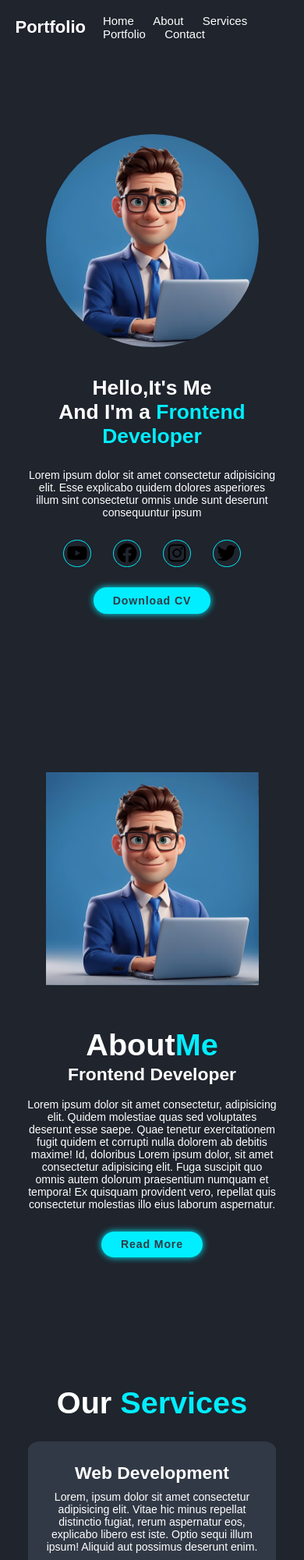
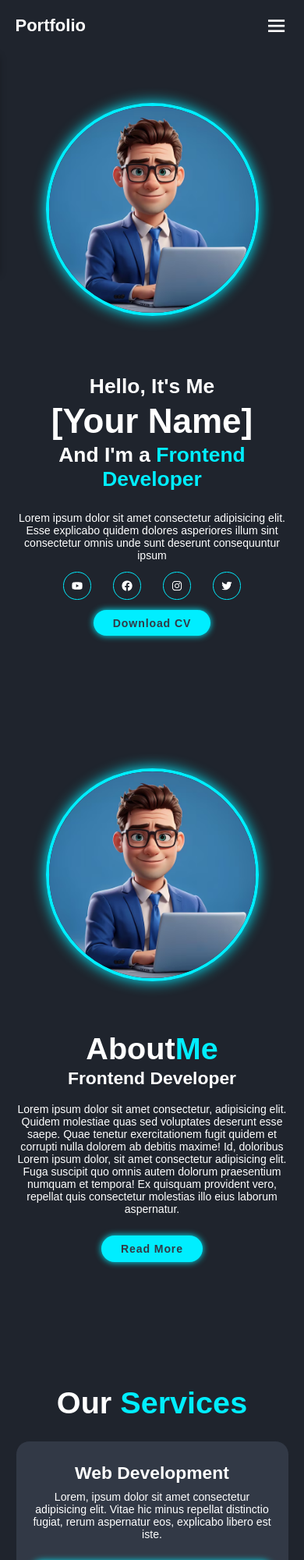
Before and after one commit to inamansaini/deepak_portfolioo, a plain HTML site: page index.html in a window 390 px wide. Shown: the top 2000 px of the page at 78% size. Drawn offline with nearby package versions, Linux system fonts and the light colour scheme.

Commit message:
Initial commit

```diff
--- a/index.html
+++ b/index.html
@@ -4,6 +4,8 @@
     <meta charset="UTF-8">
     <meta name="viewport" content="width=device-width, initial-scale=1.0">
     <title>Portfolio</title>
+
+    <link href='https://unpkg.com/boxicons@2.1.4/css/boxicons.min.css' rel='stylesheet'>
 
     <style>
         *{
@@ -56,14 +58,24 @@
 
         }
         .navbar a:hover,
-        .navbar a:active{
+        .navbar a.active{
             color:#0ef;
         }
+
+        #menu-icon {
+            font-size: 3.6rem;
+            color: #fff;
+            display: none;
+        }
+
         .home{
             display: flex;
             justify-content: center;
             align-items: center;
-
+            gap: 3rem;
+        }
+        .home-content {
+            flex: 1;
         }
         .home-content h3{
             font-size: 3.2rem;
@@ -75,9 +87,16 @@
             font-weight: 700;
             line-height: 1.3;
         }
+        .home-img {
+            flex: 1;
+            text-align: center;
+        }
         .home-img img{
-            width:35vw;
+            width: 35vw;
+            max-width: 400px;
             border-radius: 50%;
+            border: .5rem solid #0ef;
+            box-shadow: 0 0 2rem #0ef;
         }
         .home-content p{
             font-size: 1.6rem;
@@ -96,15 +115,23 @@
             border: .2rem solid #0ef;
             border-radius: 50%;
             font-size: 2rem;
-            color:var(--main-color);
-            margin: 3rem 1.5rem 3rem;
-            transition:2s ease;
+            color: #0ef;
+            margin: 3rem 1.5rem 3rem 0;
+            transition:.5s ease;
         }
         .social-media a:hover{
             background-color: #0ef;
             color:#323946;
             box-shadow: 0 0 1rem #0ef;
         }
+        .social-media a img {
+            width: 50%;
+            filter: invert(1);
+        }
+        .social-media a:hover img {
+            filter: none;
+        }
+
         .btn{
             display: inline-block;
             padding: 1rem 2.8rem;
@@ -124,25 +151,28 @@
             display:flex;
             justify-content: center;
             align-items: center;
-            gap:2rem;
+            gap: 4rem;
         }
-        .about-img{
-            display: flex;
-            justify-content: center;
-            align-items: center;
-            gap: 3rem;
+        .about-img {
+            text-align: center;
         }
         .about-img img{
-            width:35vw;
+            width: 35vw;
+            max-width: 400px;
+            border-radius: 50%;
+            border: .5rem solid #0ef;
+            box-shadow: 0 0 2rem #0ef;
         }
         .heading{
             text-align: center;
             font-size: 4.5rem;
         }
+        .about-content {
+            text-align: left;
+        }
         .about-content h2{
             text-align: left;
             line-height: 1.2;
-
         }
         .about-content h3{
             font-size: 2.6rem;
@@ -151,41 +181,35 @@
             font-size: 1.6rem;
             margin:2rem 0 3rem;
         }
+
+        .services {
+            text-align: center;
+        }
         .services h2{
             margin-bottom: 5rem;
-            height:max-content;
-            width: 100%;
         }
         .services-container{
-            height: 250px;
-            width: 350px;
-            border:1px solid #323946 ;
-            display:inline-flex;
-            justify-content:space-evenly;
-            align-items:center;
-            flex-wrap:wrap;
-            gap: 5rem;
-            border-radius: 5%;
-
+            display: flex;
+            justify-content: center;
+            align-items: center;
+            flex-wrap: wrap;
+            gap: 3rem;
         }
-        .services-container h3{
-            font-size: 3rem;
-        }
-        .services-container p{
-            font-size: 1.2rem;
-        }
-        .services-container {
-            flex:1 1 30rem;
-            background:#323946;
-            padding:3rem 2rem 4rem;
-            text-align:center;
-            border: 0.2rem solid #323946;
+        .services-box {
+            flex: 1 1 30rem;
+            background: #323946;
+            padding: 3rem 2rem 4rem;
+            border-radius: 2rem;
             text-align: center;
-            border:.2rem solid #1f242d ;
+            border: .2rem solid #1f242d;
             transition: 0.5s ease;
+            height: 300px;
+            display: flex;
+            flex-direction: column;
+            justify-content: center;
         }
         .services-box:hover{
-            background-color:#323946;
+            border-color: #0ef;
             transform: scale(1.02);
         }
         .services-box i {
@@ -199,6 +223,7 @@
             font-size: 1.6rem;
             margin: 1rem 0 3rem;
         }
+
         .portfolio {
             background-color: #1f242d;
         }
@@ -218,13 +243,12 @@
             box-shadow: 0 0 1rem #1f242d;
             overflow:hidden;
             display: flex;
-
         }
         .portfolio-box img{
             width:100%;
             transition: .5s ease;
         }
-        .portfolio-box img:hover{
+        .portfolio-box:hover img{
             transform: scale(1.1);
         }
         .portfolio-box .portfolio-layer{
@@ -239,7 +263,7 @@
             align-items: center;
             flex-direction: column;
             text-align: center;
-            padding: 0.4rem;
+            padding: 0 4rem;
             transform: translateY(100%);
             transition: .5s ease;
 
@@ -264,6 +288,10 @@
             height: 5rem;
             border-radius: 50%;
         }
+        .portfolio-layer a img {
+            width: 50%;
+        }
+
         .contact h2{
             margin-bottom: 3rem;
         }
@@ -283,12 +311,18 @@
             width:100%;
             padding: 1.5rem;
             font-size: 1.6rem;
-            color:#0ef;
+            color:#fff;
             background: #323946;
             border-radius:.8rem;
             margin: .7rem 0;
 
         }
+        .contact form .input-box input::placeholder,
+        .contact form textarea::placeholder {
+            color: #ccc;
+        }
+
+
         .contact form .input-box input{
             width: 49%;
         }
@@ -300,97 +334,145 @@
             cursor: pointer;
         }
         .footer{
-           font-size: 2rem;
+           padding: 2rem 9%;
            background-color:#323946;
-            width: 100%;
            display: flex;
+           justify-content: space-between;
+           align-items: center;
+           flex-wrap: wrap;
+        }
+        .footer-text p {
+            font-size: 1.6rem;
+        }
+        .footer-iconTop {
+            display: inline-flex;
             justify-content: center;
             align-items: center;
-            cursor: pointer;
-            transition: 1s ease;
-
+            padding: .8rem;
+            background: #0ef;
+            border-radius: .8rem;
+            transition: .5s ease;
         }
-        .footer-text:hover{
-            color: #0ef;
-            transition: 2s ease;
+        .footer-iconTop a {
+            font-size: 2.4rem;
+            color: #323946;
+        }
+        .footer-iconTop a:hover {
+            box-shadow: 0 0 1rem #0ef;
         }
 
-        /* ============================================= */
-        /* ===== MOBILE RESPONSIVE FIX ADDED HERE ===== */
-        /* ============================================= */
+
+        @media (max-width: 991px) {
+            .header {
+                padding: 2rem 5%;
+            }
+            section {
+                padding: 10rem 5% 2rem;
+            }
+            .services {
+                padding-bottom: 7rem;
+            }
+            .portfolio {
+                padding-bottom: 7rem;
+            }
+            .footer {
+                padding: 2rem 5%;
+            }
+        }
+
+
         @media (max-width: 768px) {
-            /* Slightly reduce base font size on mobile */
             html {
                 font-size: 55%;
             }
 
-            /* Adjust header padding for smaller screens */
-            .header {
-                padding: 2rem 5%;
+            #menu-icon {
+                display: block;
+                cursor: pointer;
+            }
+            .navbar {
+                position: absolute;
+                top: 100%;
+                left: -100%;
+                width: 100%;
+                padding: 1rem 3%;
+                background: #1f242d;
+                border-top: .1rem solid rgba(0, 0, 0, .2);
+                box-shadow: 0 .5rem 1rem rgba(0, 0, 0, .2);
+                transition: .3s ease;
+            }
+            .navbar.active {
+                left: 0;
+            }
+            .navbar a {
+                display: block;
+                font-size: 2rem;
+                margin: 3rem 0;
             }
 
-            /* Adjust navbar link margin to prevent overflow */
-            .navbar a {
-                margin-left: 2.5rem;
-            }
-
-            /* --- Home Section --- */
-            /* Stack image and content vertically (image on top) */
             .home {
                 flex-direction: column-reverse;
                 text-align: center;
-                padding-top: 15rem; /* Add padding to clear fixed header */
+                padding-top: 15rem;
             }
             .home-img img {
-                width: 70vw; /* Make image larger and manageable */
-                margin-bottom: 4rem; /* Add space below image */
+                width: 70vw;
+                max-width: 300px;
+                margin-bottom: 4rem;
             }
             .home-content h1 {
-                font-size: 5rem; /* Adjust heading size */
+                font-size: 5rem;
             }
             .home-content h3 {
-                font-size: 3rem; /* Adjust heading size */
+                font-size: 3rem;
+            }
+            .social-media {
+                text-align: center;
+                justify-content: center;
+            }
+            .social-media a {
+                margin: 1.5rem;
             }
 
-            /* --- About Section --- */
-            /* Stack image and content vertically */
+            .about {
+                flex-direction: column;
+            }
             .about-img {
-                flex-direction: column;
                 text-align: center;
             }
             .about-img img {
-                width: 70vw; /* Match home image size */
+                width: 70vw;
+                max-width: 300px;
                 margin-bottom: 3rem;
             }
             .about-content {
                 text-align: center;
             }
             .about-content h2 {
-                text-align: center; /* Override desktop's 'text-align: left' */
+                text-align: center;
             }
 
-            /* --- Services Section --- */
             .services h2 {
                 margin-bottom: 3rem;
             }
-            /* Make service containers full-width and stack them */
-            .services-container {
-                display: flex; /* Change from inline-flex */
-                width: 100%;   /* Change from fixed 350px */
-                height: auto;  /* Change from fixed 250px */
-                margin-bottom: 3rem; /* Add space between stacked boxes */
+            .services-box {
+                height: auto;
             }
 
-            /* --- Portfolio Section --- */
-            /* Change 3-column grid to 1-column grid */
             .portfolio-container {
                 grid-template-columns: 1fr;
             }
 
-            /* --- Contact Section --- */
-            /* Stack form inputs instead of side-by-side */
             .contact form .input-box input {
                 width: 100%;
+            }
+
+            .footer {
+                justify-content: center;
+                gap: 2rem;
+            }
+            .footer-text {
+                text-align: center;
             }
         }
 
@@ -400,7 +482,9 @@
     <header class="header">
         <a href="#" class="logo">Portfolio</a>
 
-        <nav class="navbar">
+        <i class='bx bx-menu' id="menu-icon"></i>
+
+        <nav class="navbar" id="navbar">
             <a href="#home" class="active">Home</a>
             <a href="#about">About</a>
             <a href="#services">Services</a>
@@ -408,9 +492,11 @@
             <a href="#contact">Contact</a>
         </nav>
     </header>
+
     <section class="home" id="home">
         <div class="home-content">
-            <h3>Hello,It's Me</h3>
+            <h3>Hello, It's Me</h3>
+            <h1>[Your Name]</h1>
             <h3>And I'm a <span>Frontend Developer</span></h3>
             <p>Lorem ipsum dolor sit amet consectetur adipisicing elit. Esse explicabo quidem dolores asperiores illum sint consectetur omnis unde sunt deserunt consequuntur ipsum</p>
             <div class="social-media">
@@ -425,41 +511,51 @@
             <img src="img.avif" alt="">
         </div>
     </section>
+
     <section class="about" id="about">
         <div class="about-img">
             <img src="img.avif" alt="">
-
+        </div>
         <div class="about-content">
             <h2 class="heading">About<span>Me</span></h2>
             <h3>Frontend Developer</h3>
             <p>Lorem ipsum dolor sit amet consectetur, adipisicing elit. Quidem molestiae quas sed voluptates deserunt esse saepe. Quae tenetur exercitationem fugit quidem et corrupti nulla dolorem ab debitis maxime! Id, doloribus Lorem ipsum dolor, sit amet consectetur adipisicing elit. Fuga suscipit quo omnis autem dolorum praesentium numquam et tempora! Ex quisquam provident vero, repellat quis consectetur molestias illo eius laborum aspernatur.
-
             </p>
             <a href="#" class="btn">Read More</a>
         </div>
-        </div>
     </section>
+
     <section class="services" id="services">
         <h2 class="heading">Our <span>Services</span></h2>
+
         <div class="services-container" >
+
            <div class="services-box">
                 <h3>Web Development</h3>
-            <p>Lorem, ipsum dolor sit amet consectetur adipisicing elit. Vitae hic minus repellat distinctio fugiat, rerum aspernatur eos, explicabo libero est iste. Optio sequi illum ipsum! Aliquid aut possimus deserunt enim.</p>
+                <p>Lorem, ipsum dolor sit amet consectetur adipisicing elit. Vitae hic minus repellat distinctio fugiat, rerum aspernatur eos, explicabo libero est iste.</p>
                 <a href="#" class="btn">Read More</a>
            </div>
-    </div>
-        <div class="services-container" >
+
            <div class="services-box">
                 <h3>Backend Developer</h3>
-            <p>Lorem, ipsum dolor sit amet consectetur adipisicing elit. Vitae hic minus repellat distinctio fugiat, rerum aspernatur eos, explicabo libero est iste. Optio sequi illum ipsum! Aliquid aut possimus deserunt enim.</p>
+                <p>Lorem, ipsum dolor sit amet consectetur adipisicing elit. Vitae hic minus repellat distinctio fugiat, rerum aspernatur eos, explicabo libero est iste.</p>
                 <a href="#" class="btn">Read More</a>
-        </div></div>
+           </div>
+
+           <div class="services-box">
+                <h3>UI/UX Design</h3>
+                <p>Lorem, ipsum dolor sit amet consectetur adipisicing elit. Vitae hic minus repellat distinctio fugiat, rerum aspernatur eos, explicabo libero est iste.</p>
+                <a href="#" class="btn">Read More</a>
+           </div>
+
+        </div>
     </section>
 
     <section class="portfolio " id="portfolio">
         <h2 class="heading">Latest<span>Project</span></h2>
+
         <div class="portfolio-container">
-            <div class="services-box">
+
             <div class="portfolio-box">
                 <img src="portfolio1.jpg" alt="">
                 <div class="portfolio-layer">
@@ -469,7 +565,7 @@
                     <a href="#" ><img src="send-solid-24.png" alt=""></a>
                 </div>
             </div>
-            </div>
+
             <div class="portfolio-box">
                 <img src="portfolio2.jpg" alt="">
                 <div class="portfolio-layer">
@@ -478,8 +574,8 @@
                     </p>
                     <a href="#" ><img src="send.png" alt=""></a>
                 </div>
+            </div>
 
-            </div>
             <div class="portfolio-box">
                 <img src="portfolio3.jpg" alt="">
                 <div class="portfolio-layer">
@@ -488,8 +584,8 @@
                     </p>
                     <a href="#" > <img src="send.png" alt=""></a>
                 </div>
+            </div>
 
-            </div>
             <div class="portfolio-box">
                 <img src="portfolio4.jpg" alt="">
                 <div class="portfolio-layer">
@@ -499,43 +595,78 @@
                     <a href="#" ><img src="send.png" alt=""></a>
                 </div>
             </div>
+
         </div>
     </section>
+
     <section class="contact" id="contact">
         <h2 class="heading">Contact <span>Us</span></h2>
         <form id="contact-form">
-
             <div class="input-box">
                 <input id="name" type="text" placeholder="Full Name" required>
                 <input id="email"  type="email" placeholder="Email Address" required>
-
             </div>
             <div class="input-box">
                 <input  id="number"  type="number" placeholder="Mobile Number" required>
                 <input id="title" type="text" placeholder="Email Subject" required>
-
             </div>
             <textarea  id="message" cols="30" rows="10" placeholder="Your message" required></textarea>
             <input type="submit" value="Send message" class="btn">
         </form>
-
     </section>
 
 
     <footer class="footer">
         <div class="footer-text">
-        <p>Copyright &copy;2024 by codehal |All Rights Reserved.</p>
+            <p>Copyright &copy; 2024 by [Your Name] | All Rights Reserved.</p>
+        </div>
+        <div class="footer-iconTop">
+            <a href="#home"><i class='bx bx-up-arrow-alt'></i></a>
         </div>
     </footer>
-    </body>
+
 <script src="https://cdn.jsdelivr.net/npm/emailjs-com@3/dist/email.min.js"></script>
+
 <script>
+    let menuIcon = document.querySelector('#menu-icon');
+    let navbar = document.querySelector('#navbar');
+
+    menuIcon.onclick = () => {
+        menuIcon.classList.toggle('bx-x');
+        navbar.classList.toggle('active');
+    };
+
+
+    let sections = document.querySelectorAll('section');
+    let navLinks = document.querySelectorAll('header nav a');
+
+    window.onscroll = () => {
+        sections.forEach(sec => {
+            let top = window.scrollY;
+            let offset = sec.offsetTop - 150;
+            let height = sec.offsetHeight;
+            let id = sec.getAttribute('id');
+
+            if(top >= offset && top < offset + height) {
+                navLinks.forEach(links => {
+                    links.classList.remove('active');
+                    document.querySelector('header nav a[href*=' + id + ']').classList.add('active');
+                });
+            };
+        });
+
+        let header = document.querySelector('header');
+        header.classList.toggle('sticky', window.scrollY > 100);
+
+        menuIcon.classList.remove('bx-x');
+        navbar.classList.remove('active');
+    };
+
+
     (function() {
-    // Initialize EmailJS with your PUBLIC KEY
-    emailjs.init("yIktbpdUXhm5ATQUg");  // Example: "M93c7YJkRzT12p"
+        emailjs.init("yIktbpdUXhm5ATQUg");
     })();
 
-  // Send form data
     document.getElementById("contact-form").addEventListener("submit", function(e) {
         e.preventDefault();
 
@@ -555,4 +686,5 @@
     });
 </script>
 
+</body>
 </html>
```
Lines whose indentation alone changed are shown as unchanged.
